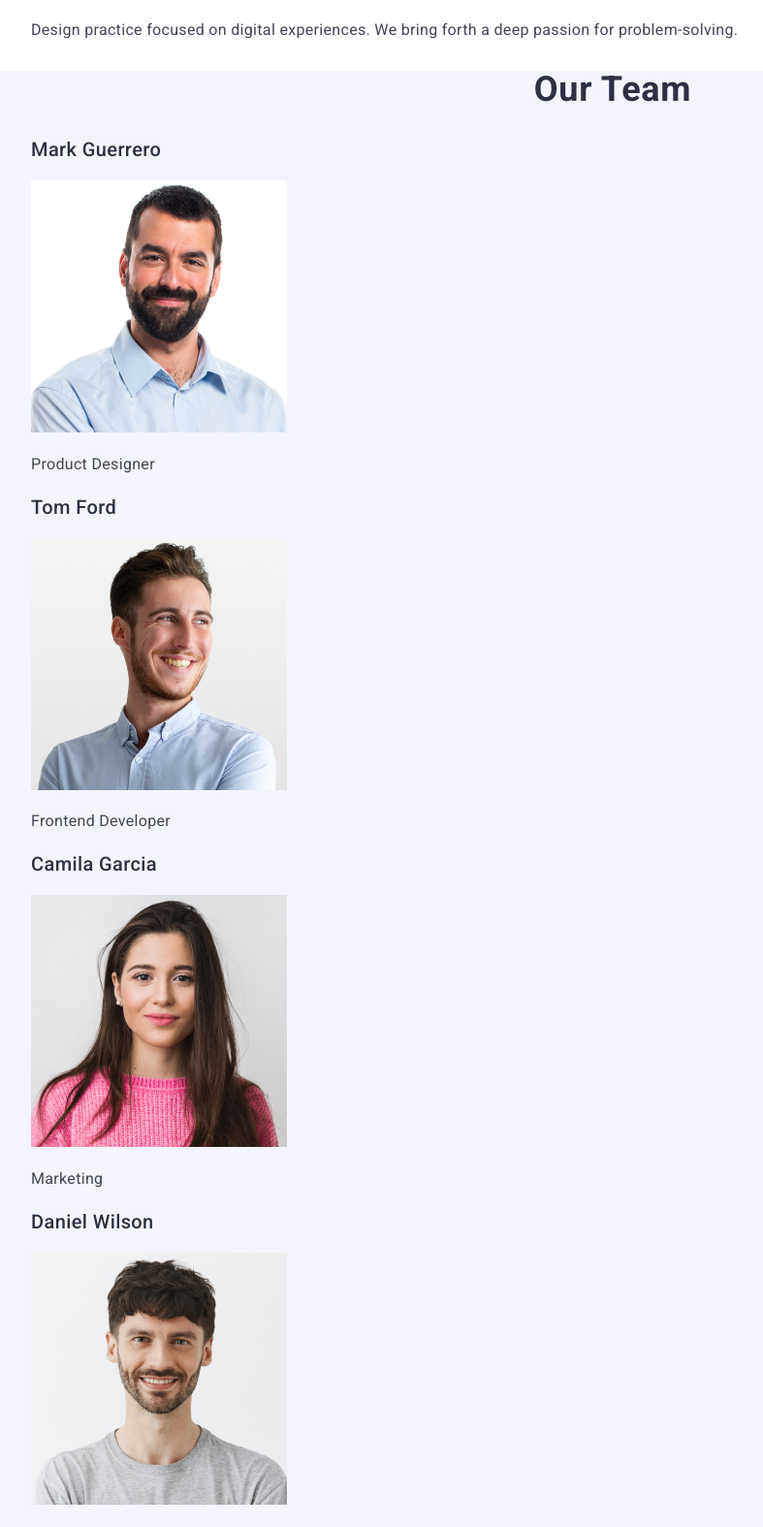
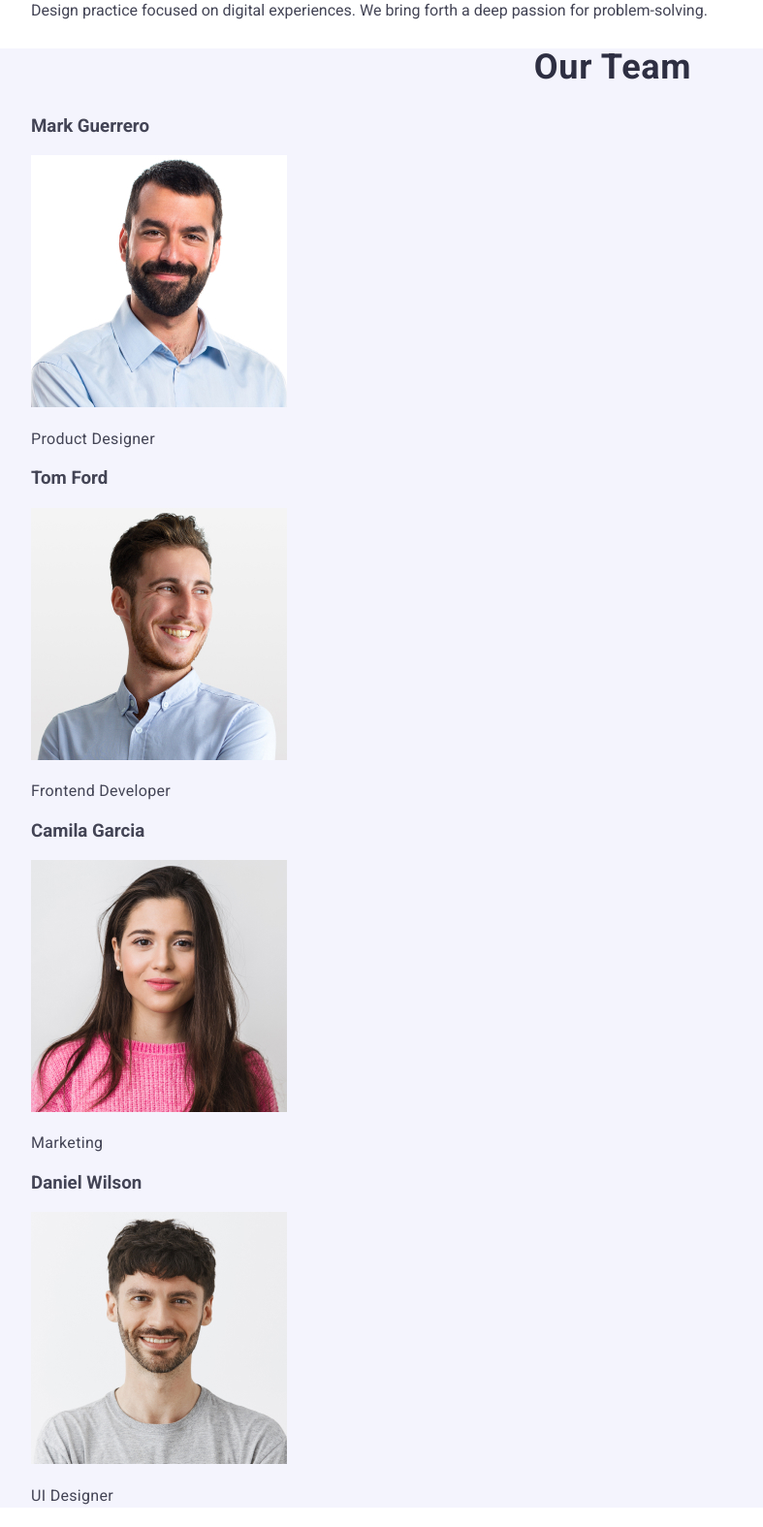
Before and after one commit to GenchikS/goit-markup-hw-02, a plain HTML site: page index.html in a window 1280 px wide. Shown: the part 713-2288 px from the top of the page at 97% size, without its empty margins (8-795 px from the left). Drawn offline with nearby package versions, Linux system fonts and the light colour scheme.

Commit message:
v.2.1.11

```diff
--- a/css/styles.css
+++ b/css/styles.css
@@ -85,7 +85,7 @@ ul{
     color: #2E2F42;
     }
 
-.text-text{
+.text-title{
     font-weight: 400;
     font-size: 16px;
     line-height: 1.5;
@@ -107,7 +107,20 @@ ul{
     text-transform: capitalize;
     color: #2E2F42;
 }
-
+.taem-title{
+    font-weight: 500;
+    font-size: 20px;
+    line-height: 1.2;
+    letter-spacing: 0.02em;
+    color: #2E2F42;
+    }
+    .team-text{
+        font-weight: 400;
+        font-size: 16px;
+        line-height: 1.5;
+        letter-spacing: 0.02em;
+        color: #434455;
+        }
 
 /* section 4 */
 h2 .title-display{
--- a/index.html
+++ b/index.html
@@ -69,24 +69,24 @@
         <section class="team">
             <h2 class="team-all">Our Team</h2>
             <ul>
-                <li><h3 class="title-text">Mark Guerrero</h3></li>
+                <li><h3 class="team-title">Mark Guerrero</h3></li>
                 <li><img class="team-img" src="./images/img1.jpg" width="264" height="260" alt="photo Mark"/></li>
-                <li><p class="text-text">Product Designer</p></li>
+                <li><p class="team-text">Product Designer</p></li>
             </ul>
             <ul>
-                <li><h3 class="title-text">Tom Ford</h3></li>
+                <li><h3 class="team-title">Tom Ford</h3></li>
                 <li><img class="team-img" src="./images/img2.jpg" width="264" height="260" alt="photo Tom"/></li>
-                <li><p class="text-text">Frontend Developer</p></li>
+                <li><p class="team-text">Frontend Developer</p></li>
             </ul>
             <ul>
-                <li><h3 class="title-text">Camila Garcia</h3></li>
+                <li><h3 class="team-title">Camila Garcia</h3></li>
                 <li><img class="team-img" src="./images/img3.jpg" width="264" height="260" alt="photo Camila"/></li>
-                <li><p class="text-text">Marketing</p></li>
+                <li><p class="team-text">Marketing</p></li>
             </ul>
             <ul>
-                <li><h3 class="title-text">Daniel Wilson</h3></li>
+                <li><h3 class="team-title">Daniel Wilson</h3></li>
                 <li><img class="team-img" src="./images/img4.jpg" width="264" height="260" alt="photo Daniel"/></li>
-                <li><p class="text-text">UI Designer</p></li>
+                <li><p class="team-text">UI Designer</p></li>
             </ul>
         </section>
         <!-- section 4 -->
```
